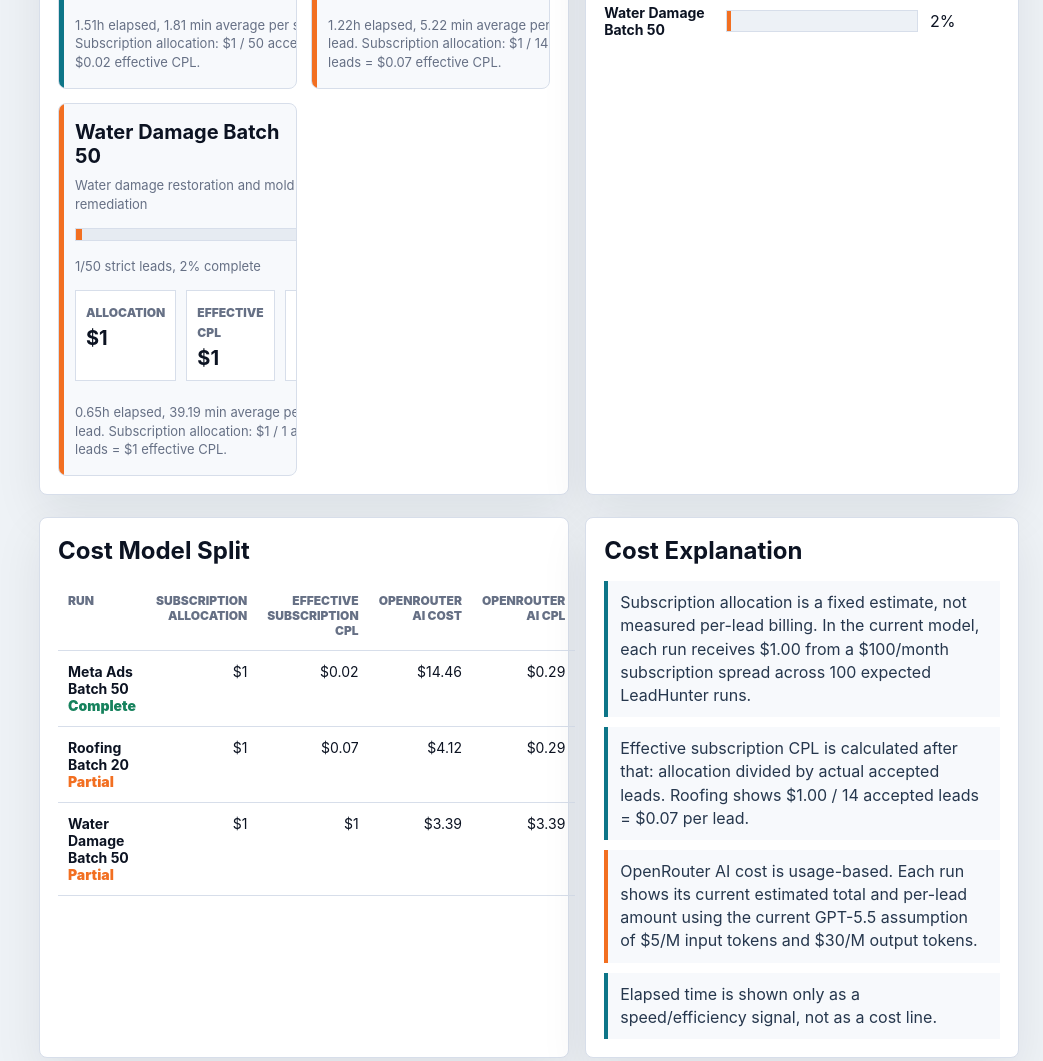
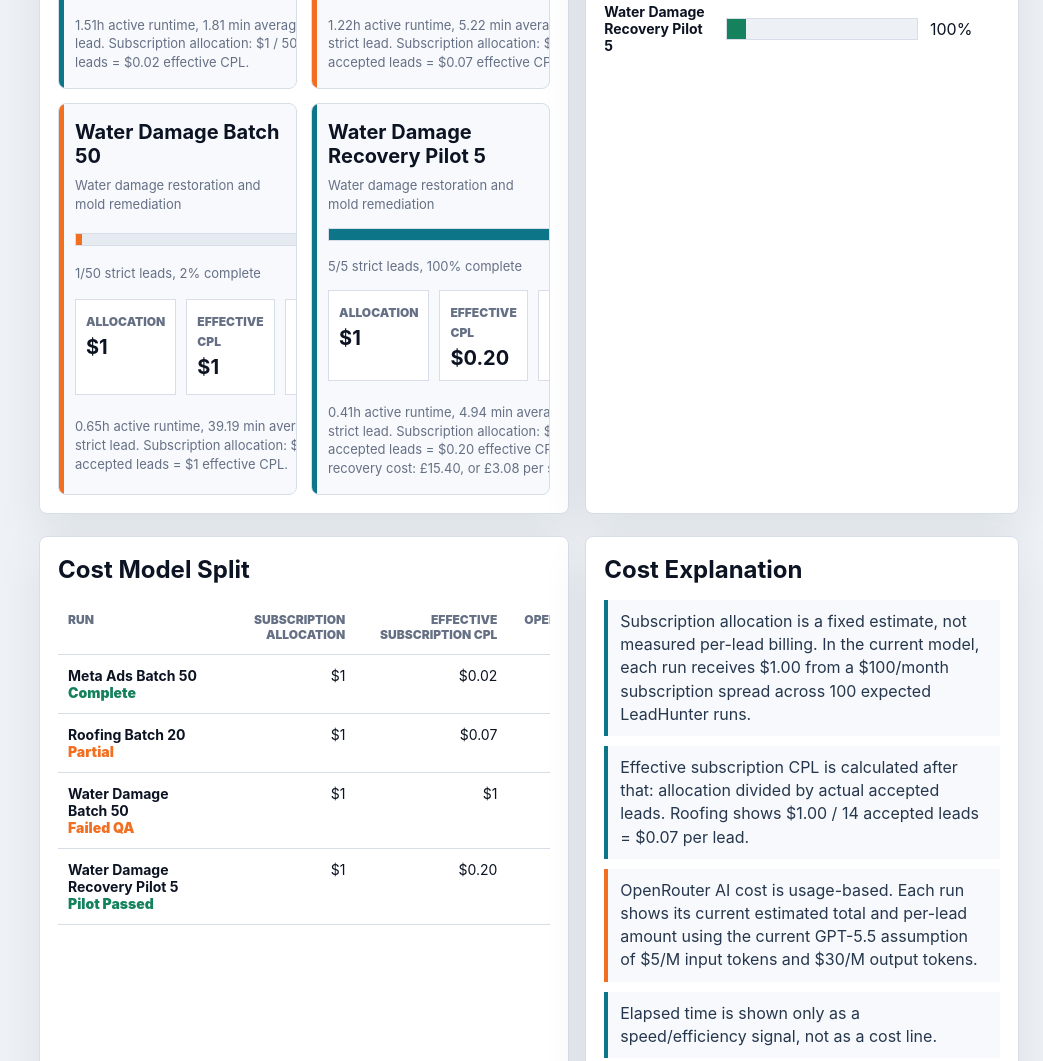
Before and after one commit to taylor585/leadhunter-investor-dashboard-20260705, a plain HTML site: page index.html in a window 1280 px wide. Shown: the part 823-1884 px from the top of the page, without its empty margins (237-1280 px from the left). Drawn offline with Linux system fonts and the light colour scheme.

Commit message:
Add water damage recovery pilot

```diff
--- a/index.html
+++ b/index.html
@@ -466,6 +466,14 @@
       border-radius: 8px;
     }
 
+    .cost-wrap {
+      overflow-x: auto;
+    }
+
+    .cost-wrap table {
+      min-width: 860px;
+    }
+
     .evidence-wrap table {
       min-width: 920px;
     }
@@ -592,7 +600,7 @@
         <article class="card">
           <span class="eyebrow">Strict leads</span>
           <strong class="value" id="strictLeadKpi">64</strong>
-          <p class="small">Meta Ads, Roofing, and Water Damage strict leads across three runs.</p>
+          <p class="small">Meta Ads, Roofing, and Water Damage strict leads across four runs.</p>
         </article>
         <article class="card">
           <span class="eyebrow">Completion</span>
@@ -621,6 +629,7 @@
                 <option value="meta">Meta Ads Batch 50</option>
                 <option value="roofing">Roofing Batch 20</option>
                 <option value="water-damage">Water Damage Batch 50</option>
+                <option value="water-recovery">Water Damage Recovery Pilot 5</option>
               </select>
             </div>
           </div>
@@ -640,6 +649,7 @@
           <div class="section-head">
             <h2>Cost Model Split</h2>
           </div>
+          <div class="cost-wrap">
           <table>
             <thead>
               <tr>
@@ -648,10 +658,13 @@
                 <th class="num">Effective Subscription CPL</th>
                 <th class="num">OpenRouter AI Cost</th>
                 <th class="num">OpenRouter AI CPL</th>
+                <th class="num">All-In Test Cost</th>
+                <th class="num">All-In CPL</th>
               </tr>
             </thead>
             <tbody id="costRows"></tbody>
           </table>
+          </div>
         </article>
 
         <article class="card">
@@ -663,6 +676,7 @@
             <div class="note">Effective subscription CPL is calculated after that: allocation divided by actual accepted leads. Roofing shows $1.00 / 14 accepted leads = $0.07 per lead.</div>
             <div class="note orange">OpenRouter AI cost is usage-based. Each run shows its current estimated total and per-lead amount using the current GPT-5.5 assumption of $5/M input tokens and $30/M output tokens.</div>
             <div class="note">Elapsed time is shown only as a speed/efficiency signal, not as a cost line.</div>
+            <div class="note">The Water Damage Recovery Pilot is the exception: its all-in test cost includes every active recovery attempt at £35/hour plus the £1 subscription allocation, giving £15.40 total and £3.08 per strict lead.</div>
           </div>
         </article>
       </section>
@@ -706,6 +720,7 @@
               <option value="meta">Meta Ads</option>
               <option value="roofing">Roofing</option>
               <option value="water-damage">Water Damage</option>
+              <option value="water-recovery">Water Damage Recovery</option>
             </select>
             <input id="evidenceSearch" type="search" placeholder="Search lead text" />
           </div>
@@ -734,7 +749,8 @@
           <div class="note-list">
             <div class="note">Meta Ads Batch 50 is complete and can be shown as an investor-ready run.</div>
             <div class="note orange">Roofing Batch 20 is commercially useful but still partial at 14/20. Do not label it complete until the loop finds the missing 6 strict leads.</div>
-            <div class="note orange">Water Damage Batch 50 is an active discovery run. Costs and CPL update at each reconciled checkpoint; it is not investor final until 50/50.</div>
+            <div class="note orange">Water Damage Batch 50 is retained as a failed-QA run at 1/50; it must not be represented as a successful batch.</div>
+            <div class="note">Water Damage Recovery Pilot passed its controlled gate at 5/5 with 100% parent extraction, 100% recent-parent ratio, and zero comment fallbacks.</div>
             <div class="note">Cost views stay separated between subscription allocation and OpenRouter usage-based token estimates.</div>
           </div>
         </article>
@@ -744,7 +760,7 @@
           </div>
           <div class="note-list">
             <div class="note orange">Finish the Roofing loop to 20 strict leads, then refresh pricing and revenue projections.</div>
-            <div class="note orange">Continue Water Damage discovery to 50 strict, evidence-backed leads and reconcile the dashboard against the HUB.</div>
+            <div class="note orange">Do not scale Water Damage to 50 until the corrected runner is restarted and a fresh live pilot repeats the recovery gate.</div>
             <div class="note">Export actual OpenRouter logs on future runs so token cost stops being an estimate.</div>
             <div class="note">Keep adding only useful self-improving notes back into the LeadHunter skill and HUB.</div>
           </div>
@@ -801,7 +817,7 @@
         id: "water-damage",
         name: "Water Damage Batch 50",
         industry: "Water damage restoration and mold remediation",
-        status: "Partial",
+        status: "Failed QA",
         target: 50,
         leads: 1,
         elapsedHours: 0.65,
@@ -814,6 +830,31 @@
         evidence: [
           ["WDR-001", "Ohio homeowner needs a reliable company to inspect interior water damage, find the leak source, and estimate repairs.", 87, "85-90"]
         ]
+      },
+      {
+        id: "water-recovery",
+        name: "Water Damage Recovery Pilot 5",
+        industry: "Water damage restoration and mold remediation",
+        status: "Pilot Passed",
+        target: 5,
+        leads: 5,
+        elapsedHours: 0.41,
+        avgMin: 4.94,
+        tokenCost: 0,
+        tokenCpl: 0,
+        subscriptionCost: 1,
+        subscriptionCpl: 0.20,
+        operatingCost: 14.40,
+        allInCost: 15.40,
+        allInCpl: 3.08,
+        tiers: { "85-90": 2, "90-95": 3 },
+        evidence: [
+          ["WDR-PILOT-001", "Ohio homeowner wants inspection, leak-source diagnosis, and a repair estimate for interior wall water damage.", 90, "90-95"],
+          ["WDR-PILOT-002", "Authorised Fort Wayne agent needs water mitigation and insured kitchen and flooring rebuild support.", 85, "85-90"],
+          ["WDR-PILOT-003", "Grove City homeowner requests a water-restoration inspection for a worsening bathroom moisture problem.", 85, "85-90"],
+          ["WDR-PILOT-004", "Drexel Hill homeowner needs an insured post-flood basement repair and rebuild.", 90, "90-95"],
+          ["WDR-PILOT-005", "Raleigh-area condo needs structural floor and subfloor repairs caused by water damage.", 90, "90-95"]
+        ]
       }
     ];
 
@@ -823,6 +864,7 @@
 
     const $ = (id) => document.getElementById(id);
     const money = (n) => "$" + Number(n).toLocaleString("en-US", { minimumFractionDigits: n % 1 ? 2 : 0, maximumFractionDigits: 2 });
+    const sterling = (n) => n == null ? "—" : "£" + Number(n).toLocaleString("en-GB", { minimumFractionDigits: 2, maximumFractionDigits: 2 });
     const allTiers = ["80-85", "85-90", "90-95", "95-100"];
 
     function filteredRuns() {
@@ -865,7 +907,7 @@
     function renderRunCards() {
       $("runCards").innerHTML = filteredRuns().map(run => {
         const pct = Math.round((run.leads / run.target) * 100);
-        const partial = run.status !== "Complete";
+        const partial = run.leads < run.target || run.status === "Failed QA";
         const modelCost = activeModel === "subscription" ? run.subscriptionCost : run.tokenCost;
         const modelCpl = run.leads ? modelCost / run.leads : 0;
         const costLabel = activeModel === "subscription" ? "Allocation" : "AI cost";
@@ -892,7 +934,7 @@
               <div class="mini"><span class="eyebrow">${cplLabel}</span><strong>${money(modelCpl)}</strong></div>
               <div class="mini"><span class="eyebrow">Revenue</span><strong>${money(runRevenue)}</strong></div>
             </div>
-            <p class="small">${run.elapsedHours}h elapsed, ${run.avgMin} min average per strict lead. ${costFoot}</p>
+            <p class="small">${run.elapsedHours}h active runtime, ${run.avgMin} min average per strict lead. ${costFoot}${run.allInCost != null ? ` All-in recovery cost: ${sterling(run.allInCost)}, or ${sterling(run.allInCpl)} per strict lead.` : ""}</p>
           </article>
         `;
       }).join("");
@@ -905,7 +947,7 @@
         return `
           <div class="chart-row">
             <strong>${run.name}</strong>
-            <div class="bar-track"><div class="bar-fill ${run.status === "Partial" ? "orange" : "green"}" style="width:${(run.leads / max) * 100}%"></div></div>
+            <div class="bar-track"><div class="bar-fill ${run.leads >= run.target && run.status !== "Failed QA" ? "green" : "orange"}" style="width:${(run.leads / max) * 100}%"></div></div>
             <span>${pct}%</span>
           </div>
         `;
@@ -915,11 +957,13 @@
     function renderCosts() {
       $("costRows").innerHTML = runs.map(run => `
         <tr>
-          <td><strong>${run.name}</strong><br><span class="${run.status === "Complete" ? "status-complete" : "status-partial"}">${run.status}</span></td>
+          <td><strong>${run.name}</strong><br><span class="${run.leads >= run.target && run.status !== "Failed QA" ? "status-complete" : "status-partial"}">${run.status}</span></td>
           <td class="num">${money(run.subscriptionCost)}</td>
           <td class="num">${money(run.leads ? run.subscriptionCost / run.leads : 0)}</td>
           <td class="num">${money(run.tokenCost)}</td>
           <td class="num">${money(run.leads ? run.tokenCost / run.leads : 0)}</td>
+          <td class="num">${sterling(run.allInCost)}</td>
+          <td class="num">${sterling(run.allInCpl)}</td>
         </tr>
       `).join("");
     }
@@ -988,7 +1032,8 @@
         `Active cost model: ${activeModel === "subscription" ? "Subscription allocation" : "OpenRouter token estimate"}`,
         "Meta Ads Batch 50: Complete",
         "Roofing Batch 20: Partial, 14/20 strict leads",
-        "Water Damage Batch 50: Partial, 1/50 strict leads"
+        "Water Damage Batch 50: Failed QA, 1/50 strict leads",
+        "Water Damage Recovery Pilot 5: Passed, 5/5 strict leads, £15.40 all-in, £3.08 CPL"
       ].join("\\n");
       navigator.clipboard?.writeText(summary);
       $("copySummary").textContent = "Copied";
```
